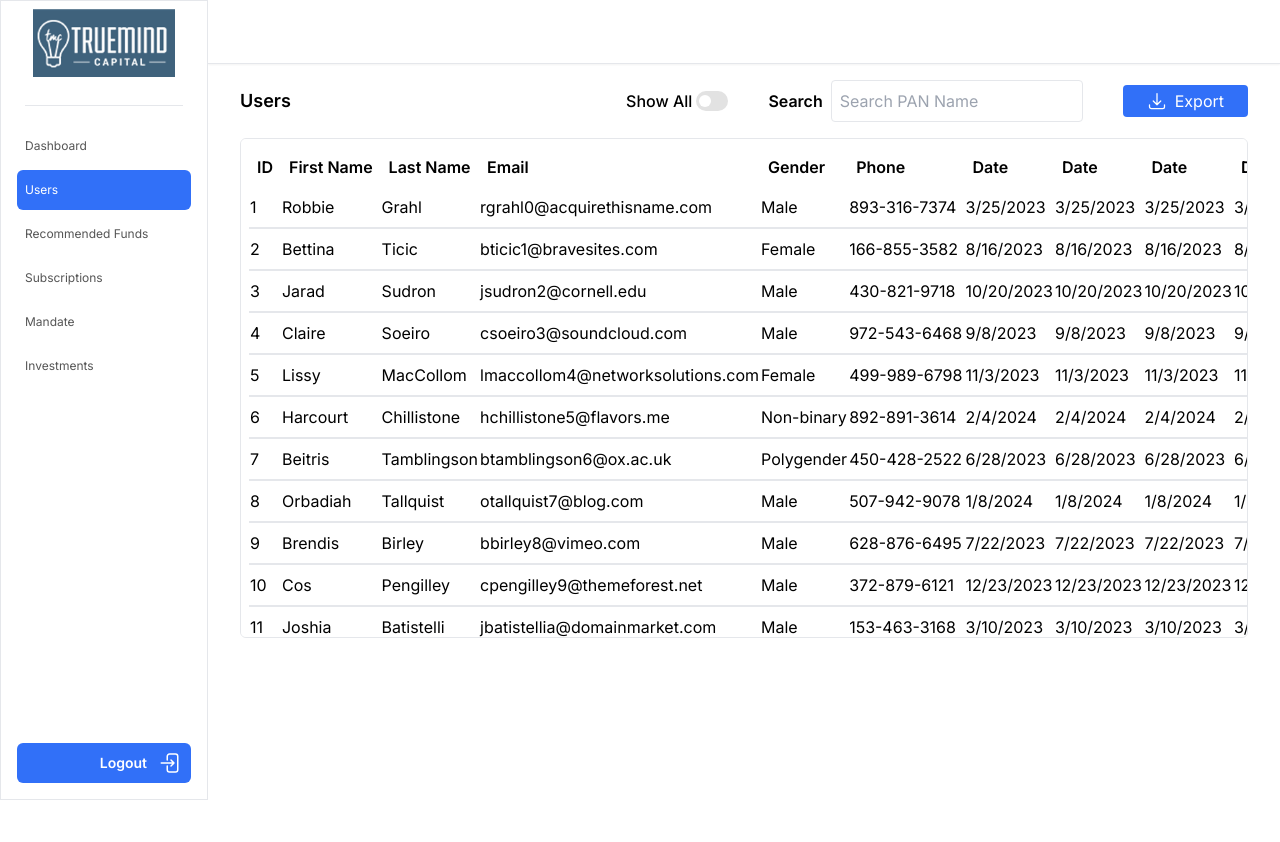
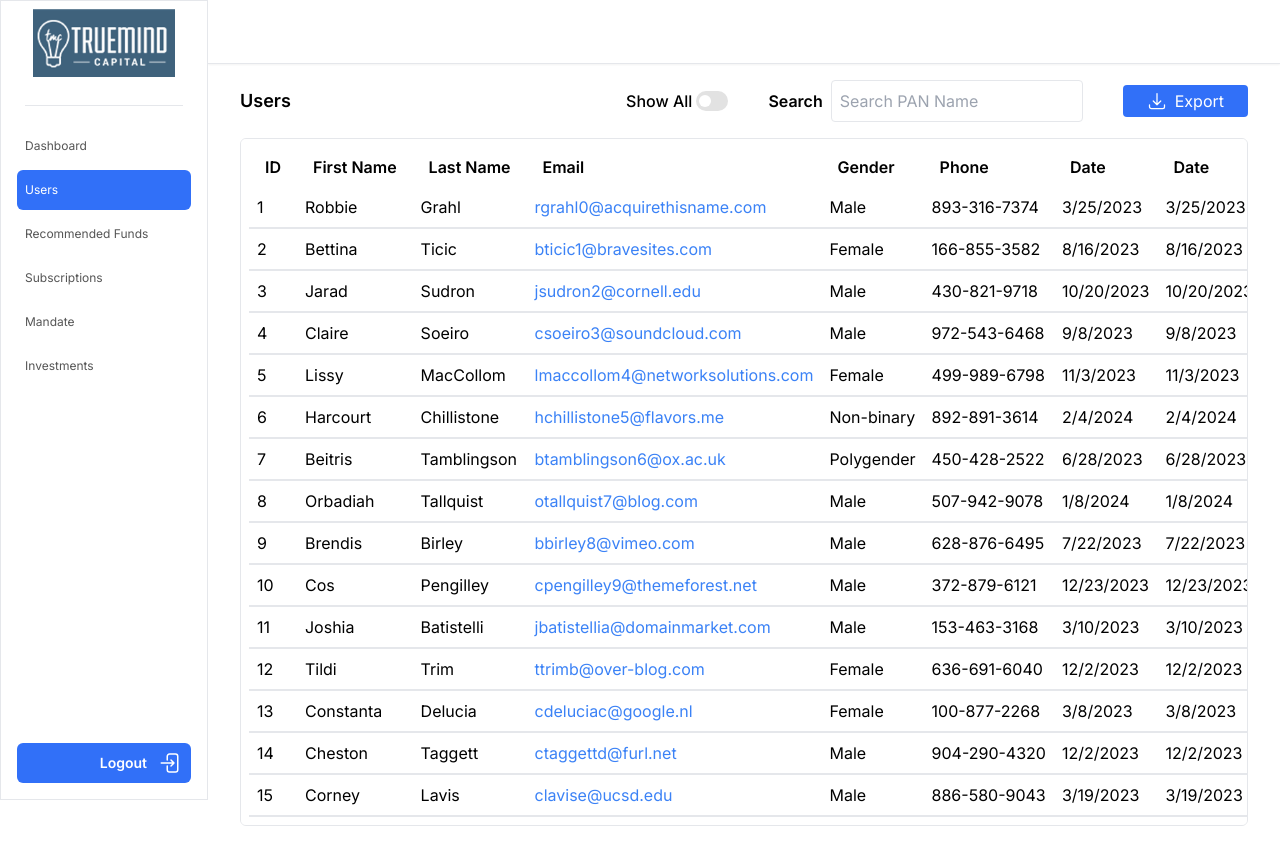
Before and after one commit to abhinnxo/futuremind-dashboard, a Next.js app: page /users in a window 1280 px wide. Before the commit the page ends 800 px from the top, so only its background shows below. Built offline with nearby package versions, Linux system fonts and the light colour scheme.

Commit message:
Added customclasses and rowsToShow prop and email col styling

```diff
--- a/src/components/Table.jsx
+++ b/src/components/Table.jsx
@@ -10,12 +10,22 @@ import {
 import { ArrowDownIcon } from '@heroicons/react/20/solid';
 import { ArrowUpIcon } from '@heroicons/react/24/outline';
 
-const Table = ({ dataJSON, columnDef, enableSorting }) => {
+const Table = ({
+  dataJSON,
+  columnDef,
+  enableSorting,
+  customClasses,
+  rowsToShow,
+}) => {
   const finalData = useMemo(() => dataJSON, [dataJSON]);
   const finalColumnDef = useMemo(() => columnDef, [columnDef]);
 
   const [sorting, setSorting] = useState([]);
-  const [visibleRows, setVisibleRows] = useState(15);
+  const [visibleRows, setVisibleRows] = useState(rowsToShow || 15);
+
+  const emailColumnIndex = finalColumnDef.findIndex(
+    (column) => column.accessorKey === 'email',
+  );
 
   const tableInstance = useReactTable({
     columns: finalColumnDef,
@@ -57,12 +67,11 @@ const Table = ({ dataJSON, columnDef, enableSorting }) => {
 
   return (
     <div
-      className="bg-white border p-2 rounded-md"
-      style={{ height: '500px', overflowY: 'auto' }}
+      className={`${customClasses} bg-white border p-2 rounded-md overflow-y-auto`}
       ref={tableRef}
     >
       <div>
-        <table>
+        <table className="w-full table-auto">
           <thead>
             {tableInstance.getHeaderGroups().map((headerEl) => {
               return (
@@ -77,7 +86,7 @@ const Table = ({ dataJSON, columnDef, enableSorting }) => {
                             ? () => columnEl.column.toggleSorting()
                             : undefined
                         }
-                        className="font-semibold text-nowrap p-2 text-md cursor-pointer hover:bg-btn-selected"
+                        className="font-semibold text-nowrap px-4 py-2 text-md cursor-pointer hover:bg-secondary-300"
                       >
                         <div className="flex items-center gap-2">
                           {flexRender(
@@ -109,11 +118,17 @@ const Table = ({ dataJSON, columnDef, enableSorting }) => {
                 return (
                   <tr
                     key={rowEl.id}
-                    className="border-b-2 py-4 hover:bg-btn-selected text-nowrap"
+                    className="border-b-2 hover:bg-btn-selected text-nowrap"
                   >
-                    {rowEl.getVisibleCells().map((cellEl) => {
+                    {rowEl.getVisibleCells().map((cellEl, index) => {
+                      const isEmailColumn = index === emailColumnIndex;
                       return (
-                        <td key={cellEl.id} className="py-2">
+                        <td
+                          key={cellEl.id}
+                          className={`p-2 ${
+                            isEmailColumn ? 'text-blue-500' : ''
+                          }`}
+                        >
                           {flexRender(
                             cellEl.column.columnDef.cell,
                             cellEl.getContext(),
```
